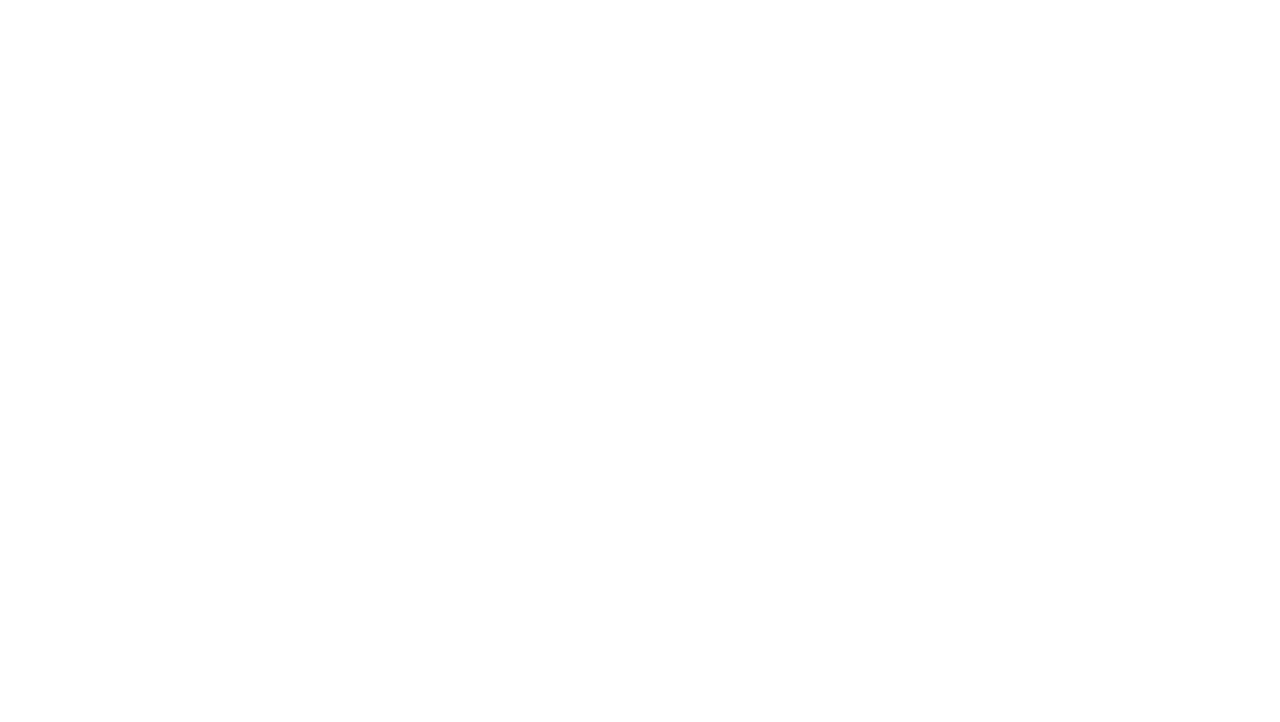
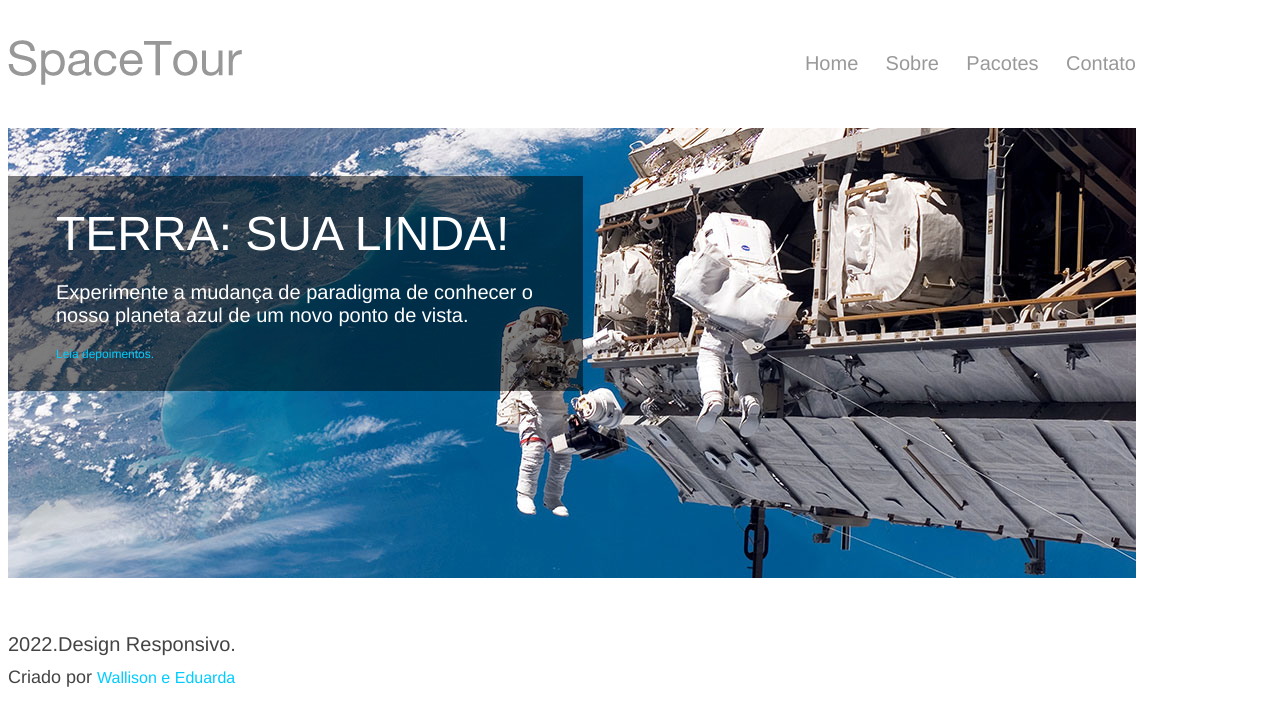
Before and after one commit to WallisonFer/spacetour, a plain HTML site: page index.html in a window 1280 px wide. Drawn offline with Linux system fonts and the light colour scheme.

Commit message:
Finalizado estilização e declaração das tags.

```diff
--- a/css/estilo.css
+++ b/css/estilo.css
@@ -0,0 +1,97 @@
+
+body{
+    font-family: Helvetica Neue, Helvetica, Arial, sans-serif;
+    font-size: 12px;
+    color: #444;
+}
+
+.container{
+    max-width: 1128px;
+}
+li{
+    list-style: none;
+}
+a{
+    color: #00ccff;
+    text-decoration: none;
+    font-size: 12px;
+}
+
+a:hover{
+    text-decoration: underline;
+}
+
+p{
+    font-size: 20px;
+}
+
+img{
+    max-width: 100%;
+}
+
+.cabecalho{
+    width: 100%;
+    height: 48px;
+    margin: 40px 0;
+}
+
+.logo{
+    float: left;
+}
+
+.menu{
+    float: right;
+}
+
+.menu ul li a{
+    font-size: 20px;
+    margin:12px 0 0 24px;
+    color: #999;
+}
+
+.banner{
+    height: 450px;
+    margin-bottom: 35px;
+    display: flex;
+    position: relative;
+}
+
+
+.box{
+    width: 42.5%;
+    padding: 30px 48px;
+    position: absolute;
+    margin-top: 48px;
+    background-color: rgba(0,0,0,0.5);
+}
+
+.box p{
+    font-size: 20px;
+    color: #fff;
+}
+
+.box h1{
+    margin: 0;
+    font-size: 48px;
+    font-weight: 200;
+    color: #fff;
+}
+
+.rodape{
+    width: 100%;
+    margin-bottom: 30px;
+    float: left;
+    font-size: 30px;
+}
+
+.rodape p{
+    margin-bottom: 0;
+}
+
+.rodape small{
+    font-size: 18px;
+}
+
+.rodape a{
+    font-size: 1rem;
+}
--- a/index.html
+++ b/index.html
@@ -5,19 +5,38 @@
     <meta http-equiv="X-UA-Compatible" content="IE=edge">
     <meta name="viewport" content="width=device-width, initial-scale=1.0">
     <title>Spacetour</title>
+    <link rel="stylesheet" href="./css/estilo.css">
+    <script src="./js/script.js" defer></script>
+
 </head>
 <body>
     <div class="container">
         <header class="cabecalho">
-
+            <img class="logo" src="./img/logo-spacetours.png" alt="texto-Spacetour-logo-pagina">
+            <nav class="menu">
+                <ul>
+                    <li>
+                        <a href="#">Home</a>
+                        <a href="#">Sobre</a>
+                        <a href="#">Pacotes</a>
+                        <a href="#">Contato</a>
+                    </li>
+                </ul>
+            </nav>
         </header>
 
         <section class="banner">
-
+            <img src="./img/banner.jpg" alt="imagem-da-terra-com-astronauta">
+            <div class="box">
+                <h1>TERRA: SUA LINDA!</h1>
+                <p>Experimente a mudança de paradigma de conhecer o nosso planeta azul de um novo ponto de vista.</p>
+                <a href="#">Leia depoimentos.</a>
+            </div>
         </section>
 
         <footer class="rodape">
-
+            <p>2022.Design Responsivo.</p>
+            <small>Criado por <a href="#">Wallison e Eduarda</a></small>
         </footer>
 
     </div>
```
